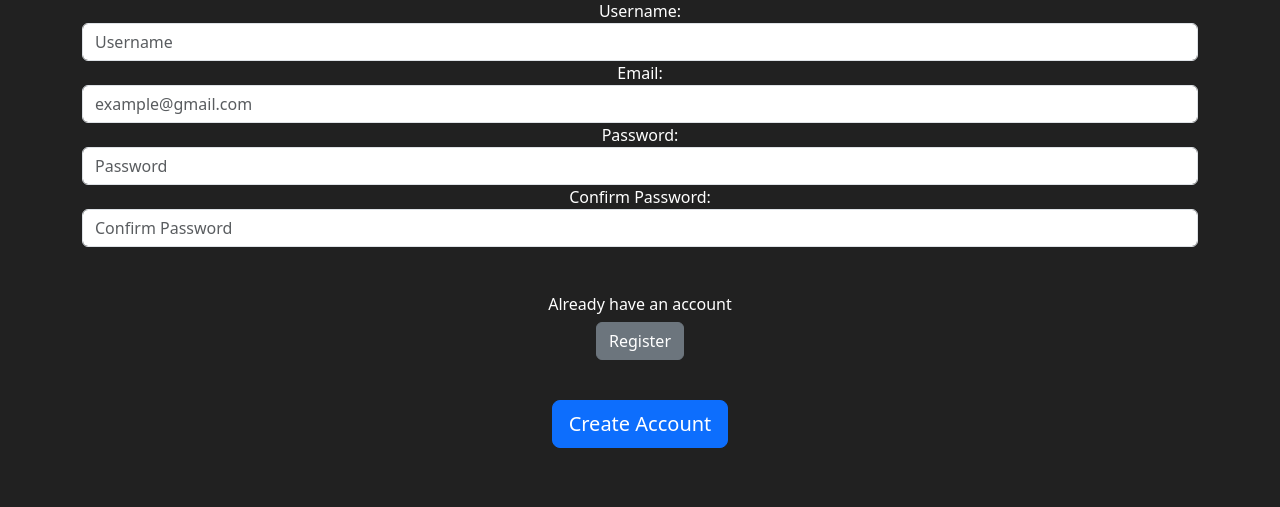
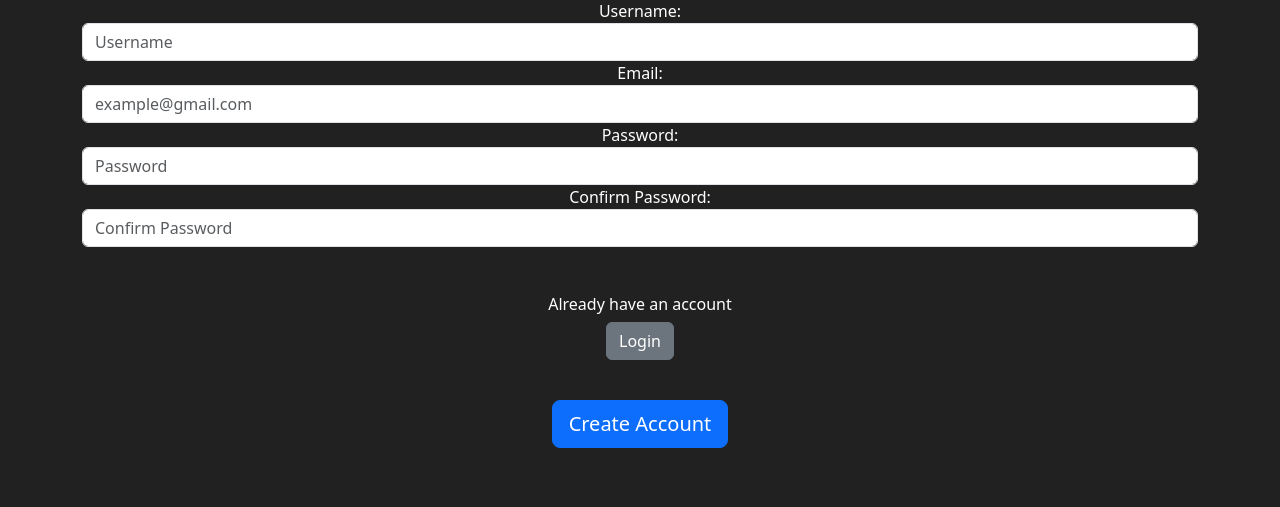
Before and after one commit to Katscan-static/webstack_project_ecommerce, a Flask app: page /register in a window 1280 px wide. Shown: the part 155-662 px from the top of the page. Run offline with Flask 3, Linux system fonts and the light colour scheme.

Commit message:
fixed button label

```diff
--- a/market/templates/register.html
+++ b/market/templates/register.html
@@ -24,7 +24,7 @@
 			 <br>
                         <div class="checkbox mb-3">
                                 <h6>Already have an account</h6>
-                                <a class="btn btn-sn btn-secondary" href="{{ url_for('login_page') }}">Register</a>
+                                <a class="btn btn-sn btn-secondary" href="{{ url_for('login_page') }}">Login</a>
                         </div>
                         <br>
 
```
